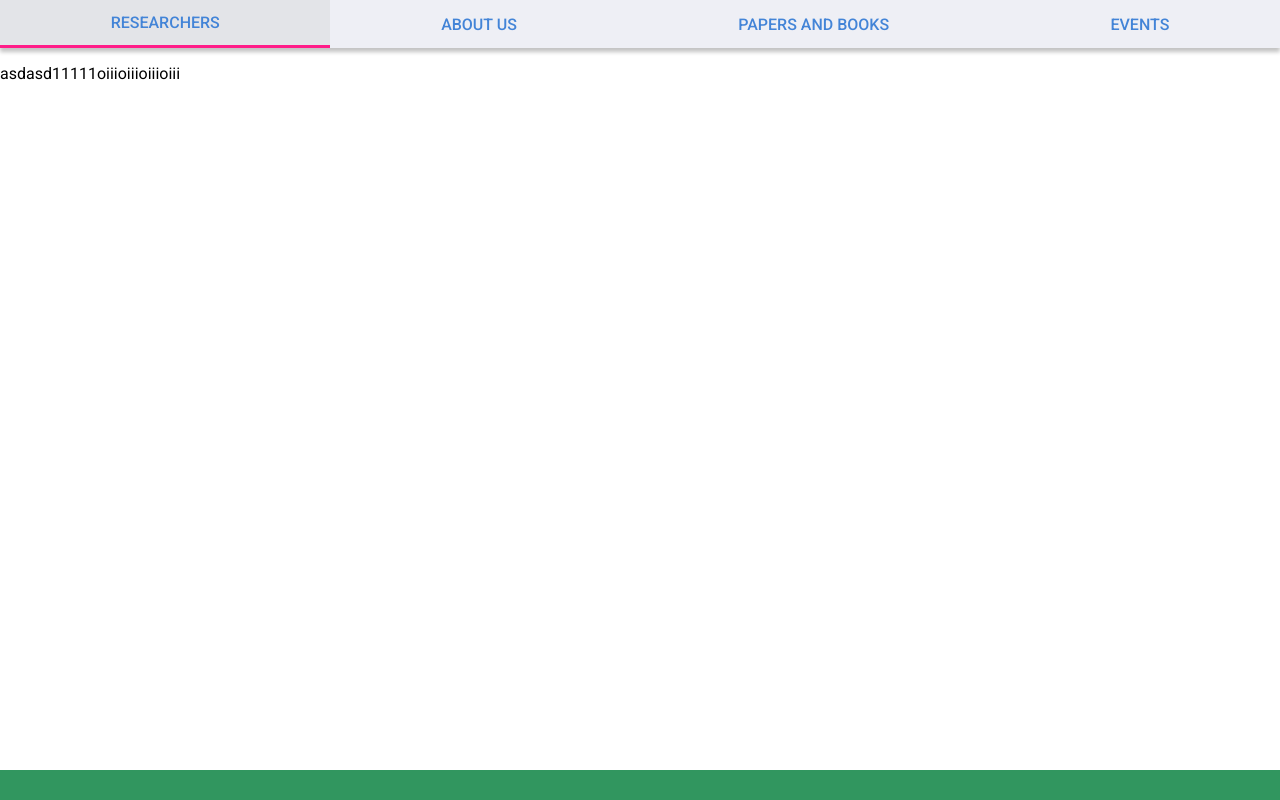
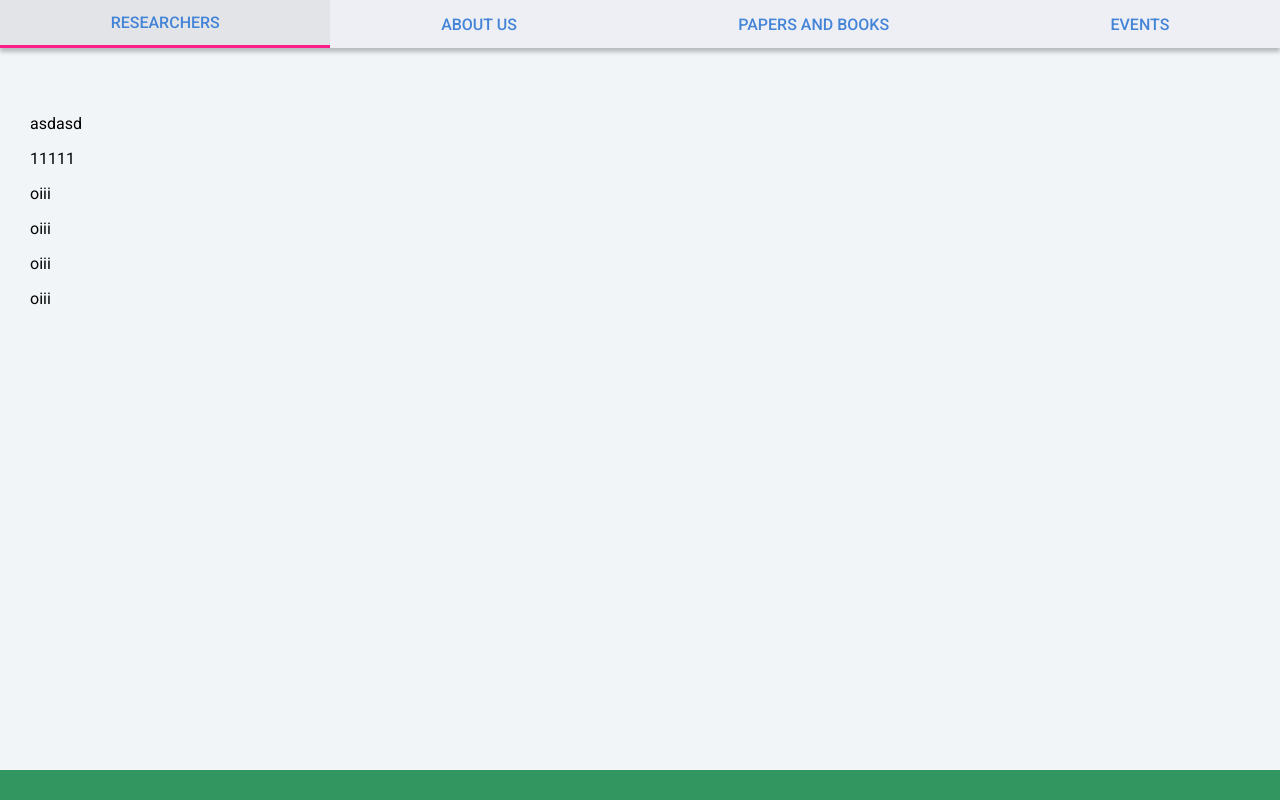
Before and after one commit to rafael-g-depaulo/macroeconomia-app, a React (Create React App) app in the folder apps/client/: page /home in a window 1280 px wide. Built offline with nearby package versions, Linux system fonts and the light colour scheme.

Commit message:
✨ Add content container

```diff
--- /dev/null
+++ b/apps/client/src/Components/ContentContainer.js
@@ -0,0 +1,10 @@
+import styled from 'styled-components'
+
+export const Container = styled.div`
+  width: 100%;
+  background: #F2F5F8;
+
+  padding: 50px 30px 0 30px;
+`
+
+export default Container
--- a/apps/client/src/Routes/Home/index.js
+++ b/apps/client/src/Routes/Home/index.js
@@ -3,6 +3,7 @@ import { Route } from 'react-router-dom'
 
 import BaseRoute from 'Components/BaseRoute'
 import Wireframe from 'Components/Wireframe'
+import Container from 'Components/ContentContainer'
 
 export const Home = ({
   ...props
@@ -12,12 +13,14 @@ export const Home = ({
       {/* base route */}
       <Route>
         <Wireframe>
+          <Container>
             <p>asdasd</p>
             <p>11111</p>
             <p>oiii</p>
             <p>oiii</p>
             <p>oiii</p>
             <p>oiii</p>
+          </Container>
         </Wireframe>
       </Route>
     </BaseRoute>
```
Lines whose indentation alone changed are shown as unchanged.
